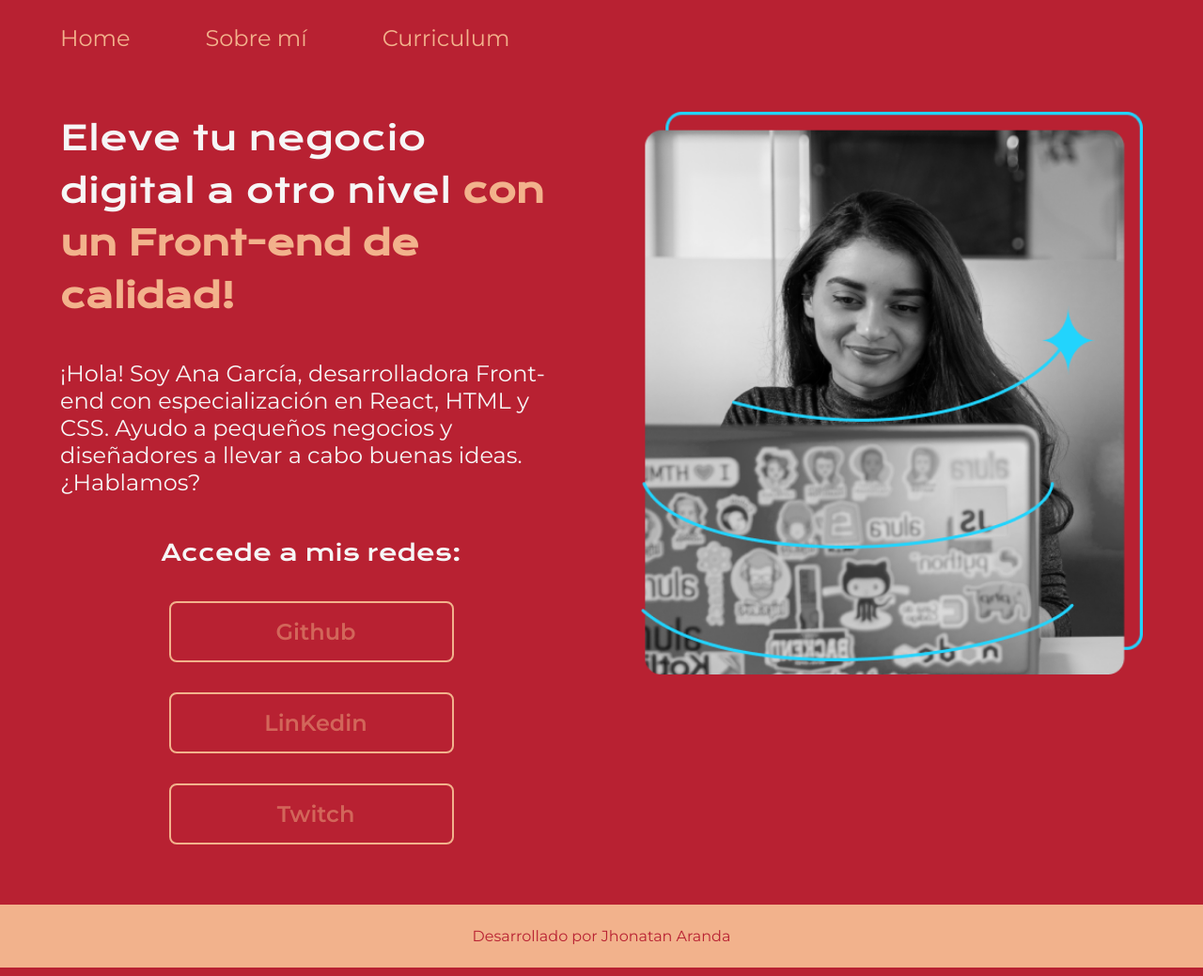
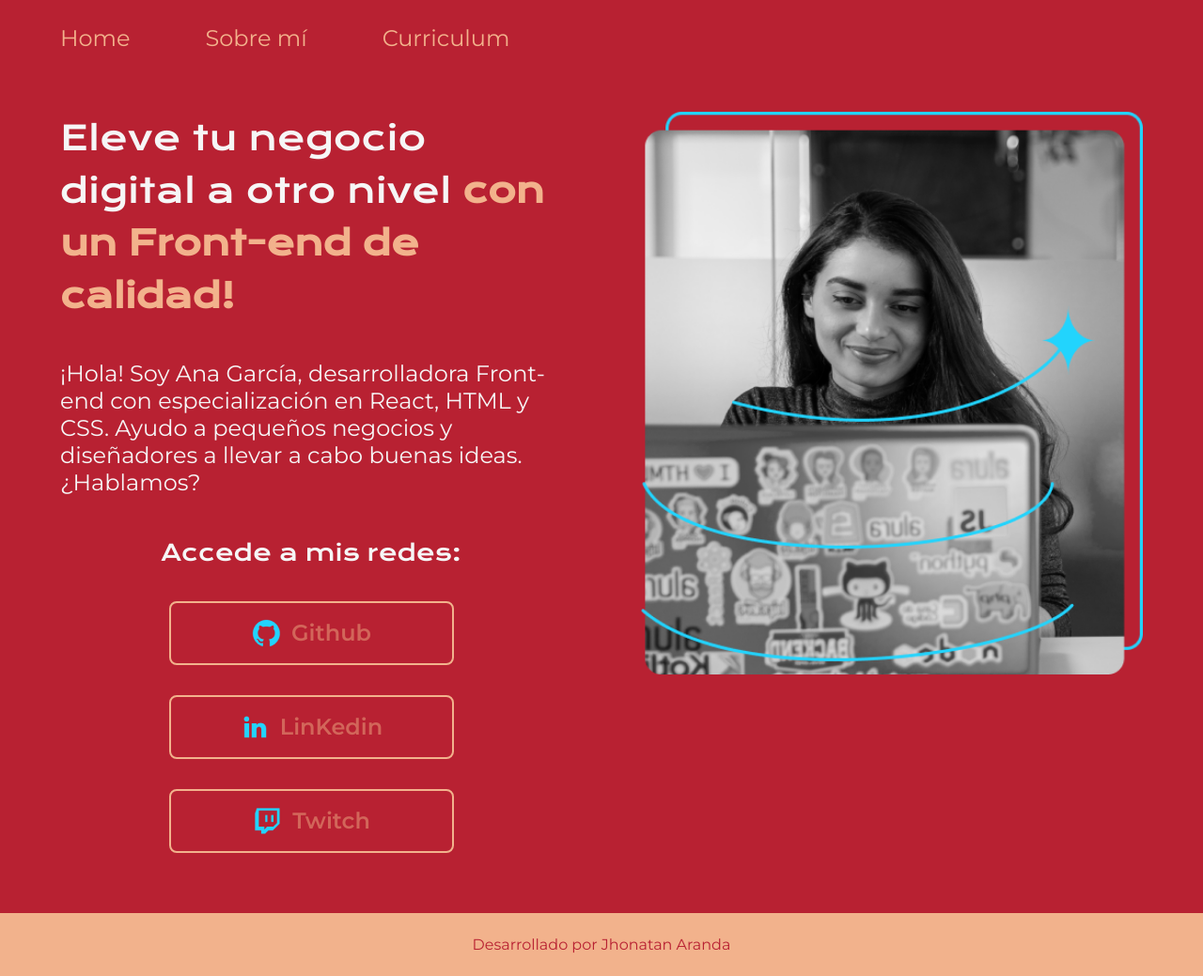
Before and after one commit to Jhonarvi/portafolio, a plain HTML site: page index.html in a window 1280 px wide. Shown: the whole page at 94% size. Drawn offline with nearby package versions, Linux system fonts and the light colour scheme; the site is published under a folder, as on GitHub Pages, so addresses that start at the root find nothing; a web font is replaced by a local one.

Commit message:
actualización de iconos

```diff
--- a/index.html
+++ b/index.html
@@ -25,11 +25,11 @@
             <div class="presentacion__enlaces">
                 <h2 class="presentacion__enlaces__subtitulo">Accede a mis redes:</h2>
                 <a class="presentacion__enlaces__link" href="https://github.com/">
-                    <img src="/assets/github.png" alt="">Github</a>
+                    <img src="assets/github.png" alt="">Github</a>
                 <a class="presentacion__enlaces__link" href="https://www.instagram.com/">
-                    <img src="/assets/linkedin.png" alt="">LinKedin</a>
+                    <img src="assets/linkedin.png" alt="">LinKedin</a>
                 <a class="presentacion__enlaces__link" href="https://www.instagram.com/">
-                    <img src="/assets/twitch.png" alt="">Twitch</a>
+                    <img src="assets/twitch.png" alt="">Twitch</a>
 
             </div>
         </section>
```
